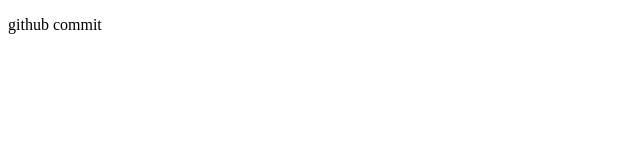
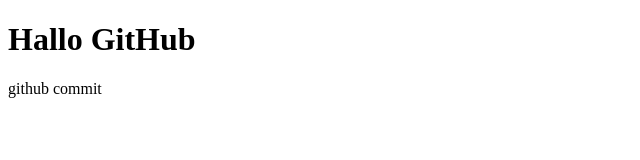
Before and after one commit to RensArts/git-workshop-demo, a plain HTML site: page index.html in a window 1280 px wide. Shown: the whole page, without its empty margins (0-640 px from the left). Drawn offline with Linux system fonts and the light colour scheme.

Commit message:
add heading

```diff
--- a/index.html
+++ b/index.html
@@ -5,7 +5,7 @@
     <title>Title</title>
 </head>
 <body>
+<h1>Hallo GitHub</h1>
 <p>github commit</p>
-
 </body>
 </html>
```
